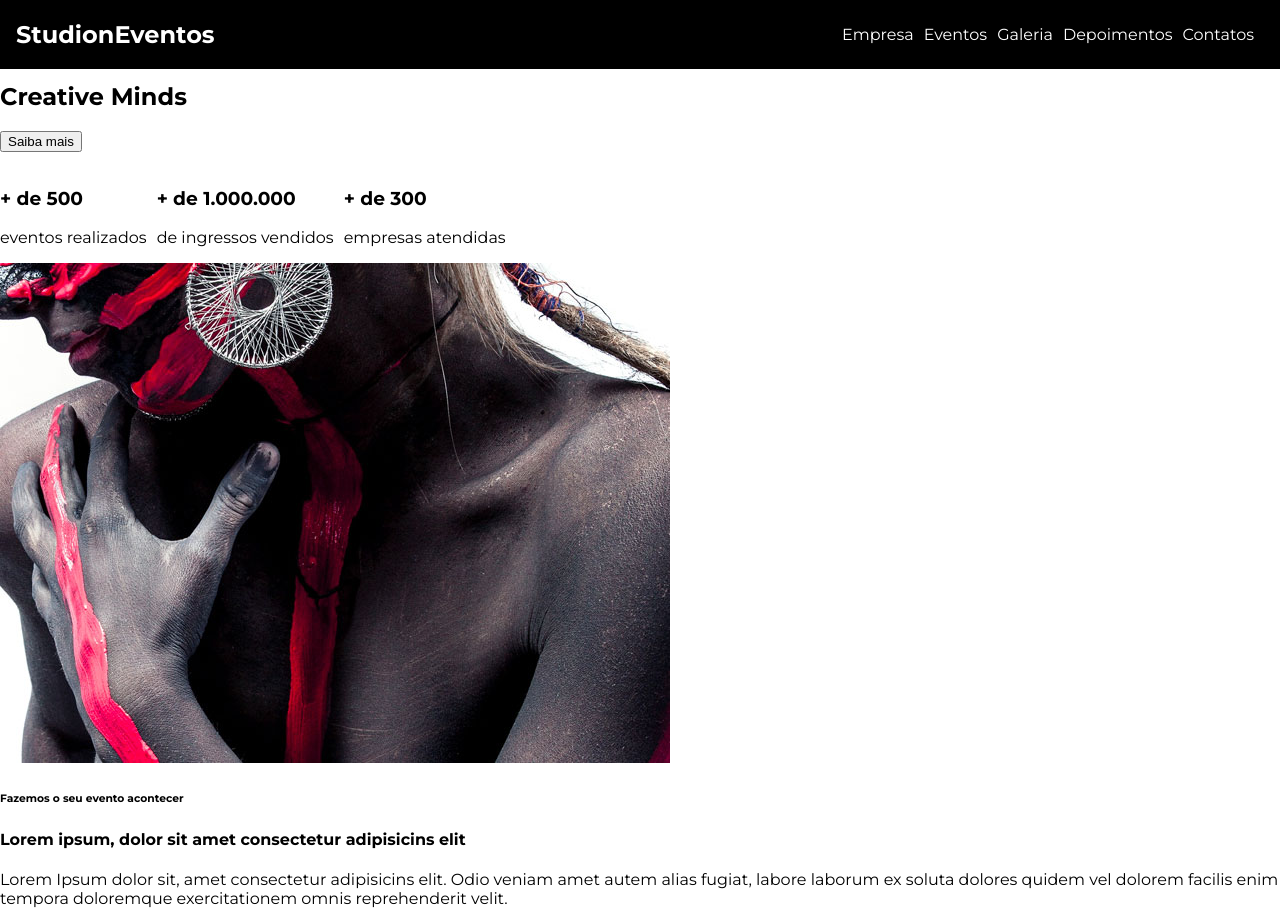
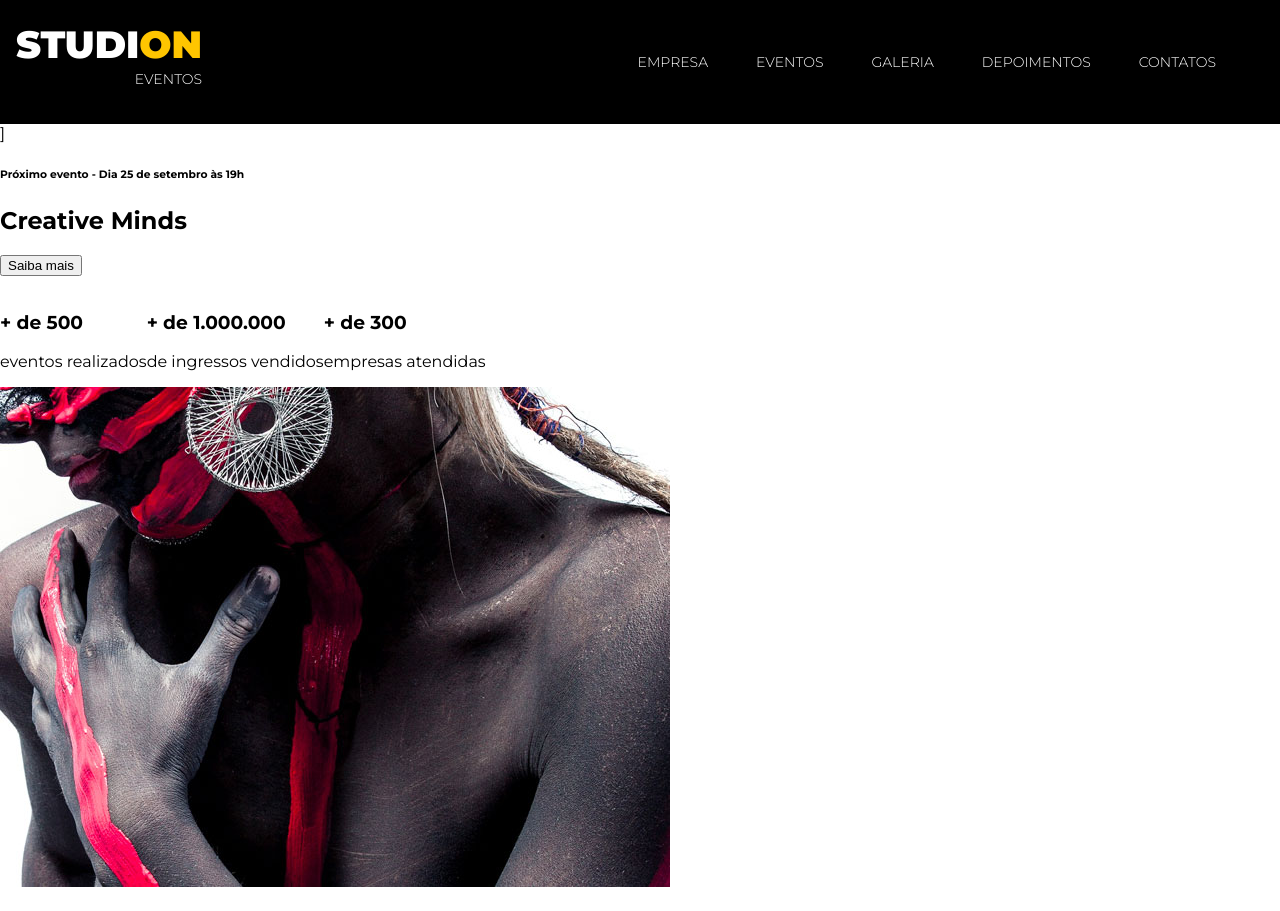
Before and after one commit to paolomariano/studion, a website: page src/index.html in a window 1280 px wide. Shown: the top 911 px of the page. Drawn offline with Linux system fonts and the light colour scheme.

Commit message:
feat(logo): finalizando barra de navegação

```diff
--- a/src/index.html
+++ b/src/index.html
@@ -10,7 +10,10 @@
 
 <body>
     <nav class="navbar">
-        <h1>Studi<span>on</span><span>Eventos</span></h1>
+        <h1 class="logo-studion">
+            Studi<span class="copy--primary">on</span>
+            <span class="logo-studion__subtitle">Eventos</span>
+        </h1>
         <ul class="navbar__links">
             <li>
                 <a href="#empresa">
--- a/src/style.css
+++ b/src/style.css
@@ -1,10 +1,11 @@
-@import url('https://fonts.googleapis.com/css2?family=Montserrat:wght@400;700&display=swap');
+@import url('https://fonts.googleapis.com/css2?family=Montserrat:wght@300;400;700;900&display=swap');
 
 * {
     box-sizing: border-box;
 }
 
 :root {
+    --color-primary: #ffc500;
     font-family: 'Montserrat', sans-serif;
     font-size: 16px;
 }
@@ -12,6 +13,7 @@
 
 body {
     margin: 0;
+    padding-top: 7.75rem;
 }
 
  ul {
@@ -20,18 +22,16 @@ body {
      padding: 0%;
  }
 
- li {
-    margin-right: 0.625rem;
- }
 
-.navbar {
-    position: fixed;
+ .navbar {
+     position: fixed;
     display: grid;
     grid-template-columns: 1fr 9fr;
     align-items: center;
     top: 0;
     left: 0;
     width: 100vw;
+    height: 7,75rem;
     padding: 0 1rem;
     background-color: #000; /*vermelho / verde / azul / transparência - 0 - F */
     color: #fff;
@@ -41,7 +41,35 @@ body {
     justify-self: end;
 }
 
+.navbar__links li {
+    font-size: .875rem; /* conversão px p/ rem => 14px/16 */
+    margin-right: 3rem;  /* conversão px p/ rem => 48px/16 */
+    text-transform: uppercase;
+}
+
 .navbar__links a {
+    font-weight: 300;
     color: #fff;
     text-decoration: none;
 }
+
+.navbar__links a:hover {
+    color: var(--color-primary);
+}
+
+.logo-studion {
+    font-size: 2.375rem;
+    font-weight: 900;
+    line-height: 1ch; /* relativa ao tamanho do glifo 0 da fonte */
+    text-transform: uppercase;
+    text-align: right;
+}
+
+.logo-studion__subtitle {
+    font-size: .875rem;
+    font-weight: 300;
+}
+
+.copy--primary {
+    color: var(--color-primary);
+}
```
